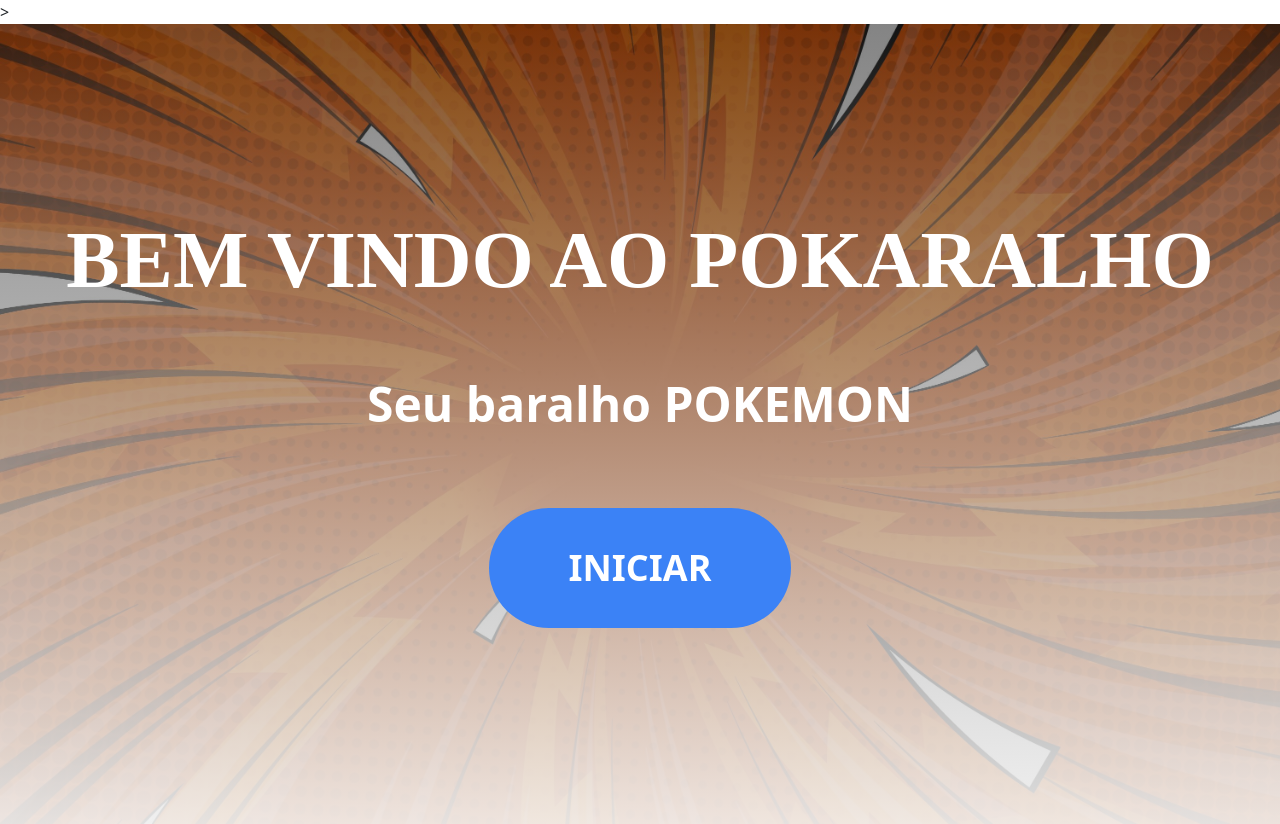
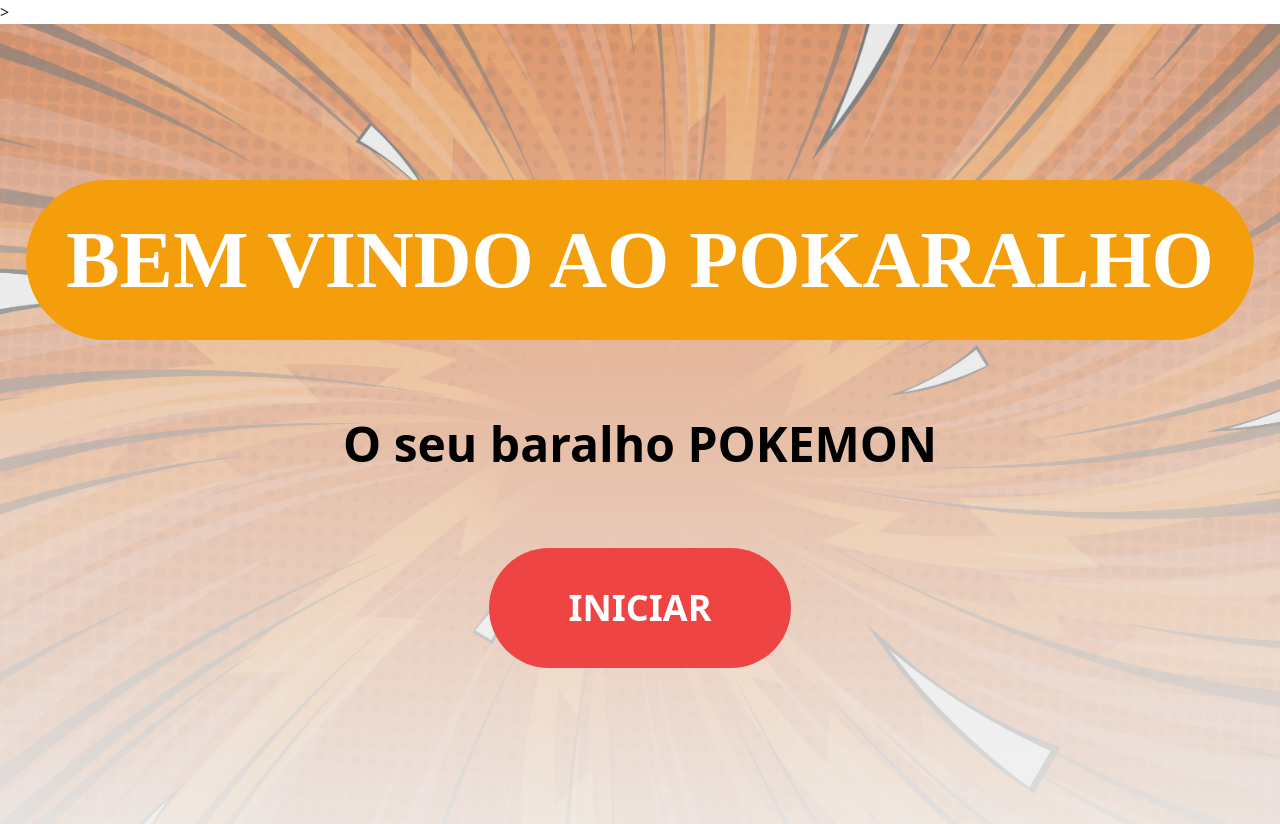
Before and after one commit to clodioneto/app-baralho-pokemon, an Angular app: page /home in a window 1280 px wide. Built offline with nearby package versions, Linux system fonts and the light colour scheme; no server answers; a web font is replaced by a local one.

Commit message:
Ajuste layout

```diff
--- a/src/app/home/home.component.html
+++ b/src/app/home/home.component.html
@@ -1,16 +1,19 @@
 <div class="tela bg-cover min-h-screen -z-50">
   <div class="flex flex-col justify-center items-center h-screen">
-      <p class=" text-white text-5xl font-bold mb-20 bem-vindo" *ngIf="!iniciar">BEM VINDO AO POKARALHO</p>
-      <p class=" text-white text-5xl font-bold mb-20 " *ngIf="!iniciar">Seu baralho POKEMON</p>
-      <button type="button" class="bg-blue-500 hover:bg-blue-700 text-white text-4xl font-bold py-10 px-20 rounded-full"(click)="startCard()" *ngIf="!iniciar">INICIAR</button>
+      <p class=" text-white text-6xl bg-yellow-500 font-bold mb-20 bem-vindo rounded-full p-10" *ngIf="!iniciar">BEM VINDO AO POKARALHO</p>
+      <p class=" text-black text-5xl font-bold mb-20 " *ngIf="!iniciar">O seu baralho POKEMON</p>
+      <button type="button" class="bg-red-500 hover:bg-red-700 text-white text-4xl font-bold py-10 px-20 rounded-full"(click)="startCard()" *ngIf="!iniciar">INICIAR</button>
       <div class="container absolute bg-black h-5/6 z-30 filter opacity-40" *ngIf="iniciar"></div>
       <div class="baralho absolute bg-cover container h-5/6 filter opacity-80 z-10" *ngIf="iniciar">
       </div>
-      <div class="container absolute  flex justify-center items-center space-x-4 h-10 z-50" *ngIf="iniciar">
-        <button type="button" class="bg-yellow-400 hover:bg-yellow-600 text-white text-4xl font-bold py-10 px-20 rounded-full" data-bs-toggle="modal" data-bs-target="#exampleModal" >NOVO POKARALHO</button>
-        <button type="button" class="bg-green-400 hover:bg-green-600 text-white text-4xl font-bold py-10 px-20 rounded-full " (click)="verBaralho()">SEUS POKARALHOS</button>
+      <div class="container absolute flex justify-center items-end space-x-4 h-10 z-50" *ngIf="iniciar">
+        <button type="button" class="bg-yellow-400 hover:bg-yellow-600 text-white text-4xl font-bold py-10 px-20 rounded-full" data-bs-toggle="modal" data-bs-target="#modalPokaralho" [disabled]="loadListCards" [ngClass]="{'btnDisabled': loadListCards === true}">NOVO POKARALHO</button>
+        <button type="button" class="bg-green-400 hover:bg-green-600 text-white text-4xl font-bold py-10 px-20 rounded-full " (click)="verBaralho()" [disabled]="loadListCards" [ngClass]="{'btnDisabled': loadListCards === true}">SEUS POKARALHOS</button>
+        <div class="absolute  flex justify-center items-center space-x-4 h-10 z-50">
+          <p class=" text-white flex text-6xl font-bold mb-20 bem-vindo rounded-full p-10" *ngIf="loadListCards">LOADING...</p>
+        </div>
       </div>
-      <div class="modal fade" id="exampleModal" tabindex="-1" aria-labelledby="modalPokaralho" aria-hidden="true">
+      <div class="modal fade" id="modalPokaralho" tabindex="-1" aria-labelledby="modalPokaralho" aria-hidden="true">
         <div class="modal-dialog modal-lg modal-dialog-centered">
           <div class="modal-content">
             <div class="modal-header">
--- a/src/app/home/home.component.scss
+++ b/src/app/home/home.component.scss
@@ -1,5 +1,5 @@
 .tela {
-  background-image: linear-gradient(rgba(10, 10, 10, 0.5), rgba(239, 239, 239, 0.927)), url(/assets/img/plano-fundo.jpg) !important;
+  background-image: linear-gradient(rgba(212, 212, 212, 0.5), rgba(239, 239, 239, 0.927)), url(/assets/img/plano-fundo.jpg) !important;
 }
 
 .baralho{
@@ -30,3 +30,8 @@
 .label-qtde{
   font-size: 25px;
 }
+
+.btnDisabled {
+  pointer-events: none;
+  filter: brightness(50%);
+}
--- a/src/app/home/home.component.ts
+++ b/src/app/home/home.component.ts
@@ -12,7 +12,7 @@
 export class HomeComponent implements OnInit {
 
   iniciar: boolean = false;
-  baralho: boolean = false;
+  loadListCards: boolean = true;
 
   pokemonData: Ipokemon = {
     count: 0,
@@ -42,7 +42,6 @@
   }
 
   criarBaralho(){
-    this.baralho = true;
 
     this.modalClose.nativeElement.click();
   }
@@ -59,8 +58,9 @@
         this.pokemonData.data.push(e)
       })
       this.listPokemon = this.pokemonData.data.slice(0, 250)
-      this.listPokemon ? this.verBaralho() : null
       console.log(this.listPokemon)
+      this.listPokemon ? this.loadListCards = false : this.loadListCards = true
+
     })
 
   }
--- a/tailwind.config.js
+++ b/tailwind.config.js
@@ -14,6 +14,7 @@
         '3xl': '1.953rem',
         '4xl': '2.441rem',
         '5xl': '3.052rem',
+        '6xl': '5.052rem',
       }
     }
   },
```
